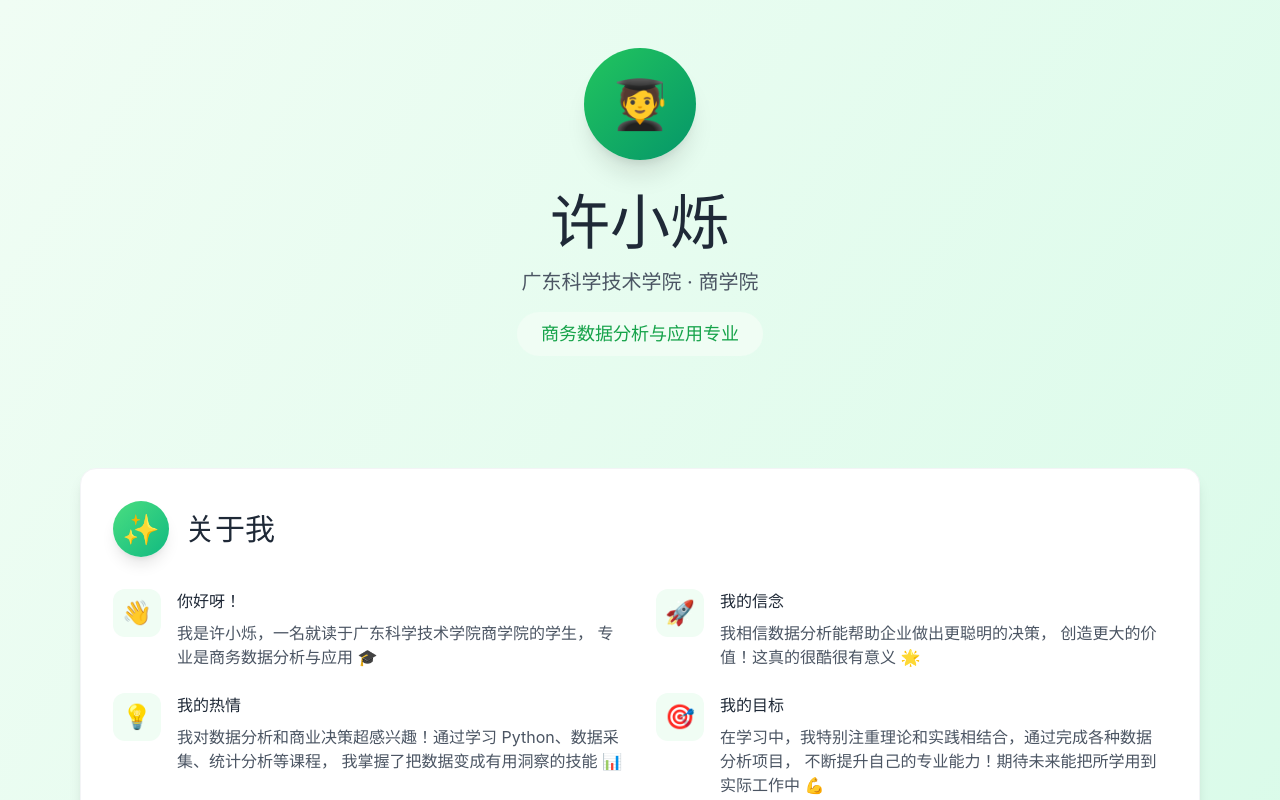
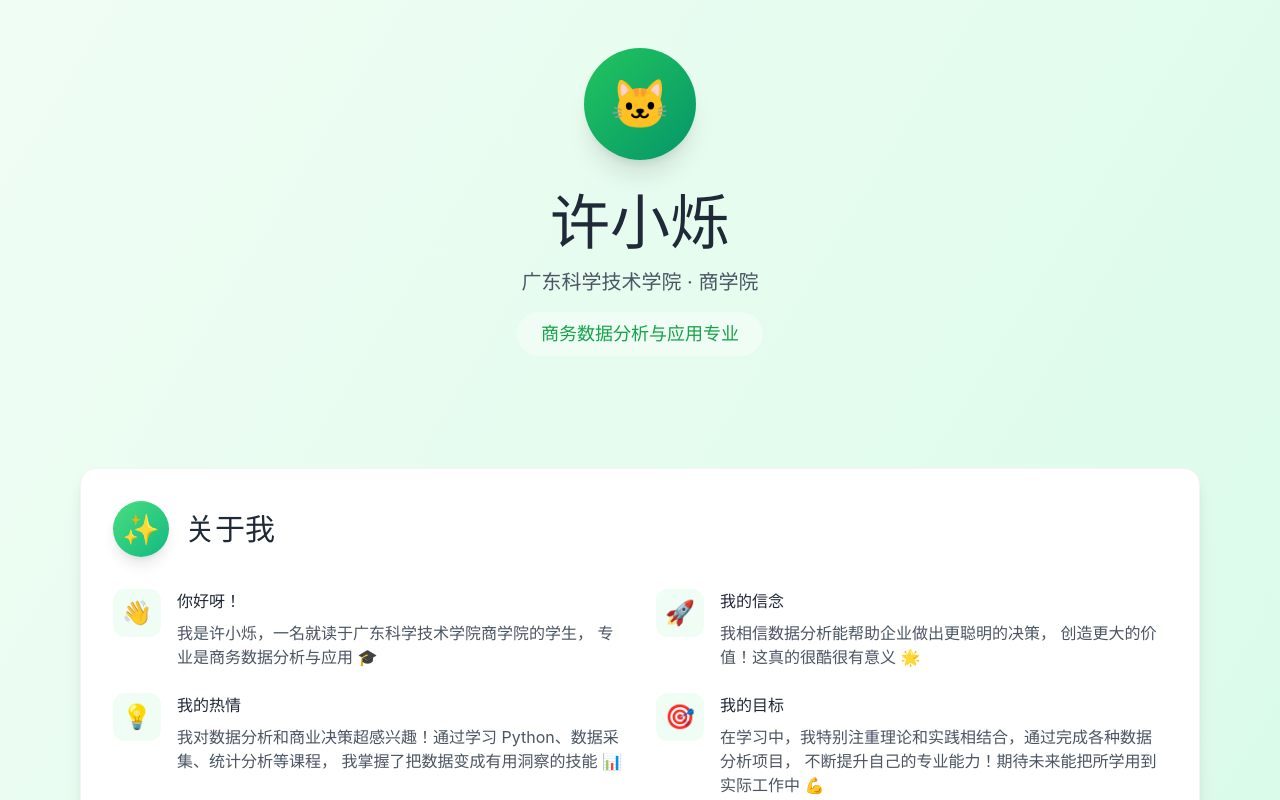
Before and after one commit to mie-cloud/mie-, a React (Vite) app: page / in a window 1280 px wide. Shown: the top 800 px of the page. Built offline with nearby package versions, Linux system fonts and the light colour scheme.

Commit message:
更换头像为可爱的小猫

```diff
--- a/src/pages/Home.tsx
+++ b/src/pages/Home.tsx
@@ -14,7 +14,7 @@ export default function Home() {
       <div className="max-w-6xl mx-auto px-4 py-12">
         <div className="text-center mb-20 animate-fade-in">
           <div className="inline-flex items-center justify-center w-28 h-28 bg-gradient-to-br from-green-500 to-emerald-600 rounded-full mb-8 shadow-xl">
-            <span className="text-5xl">🧑‍🎓</span>
+            <span className="text-5xl">🐱</span>
           </div>
           <h1 className="text-4xl md:text-6xl font-bold text-gray-800 mb-4">
             许小烁
```
